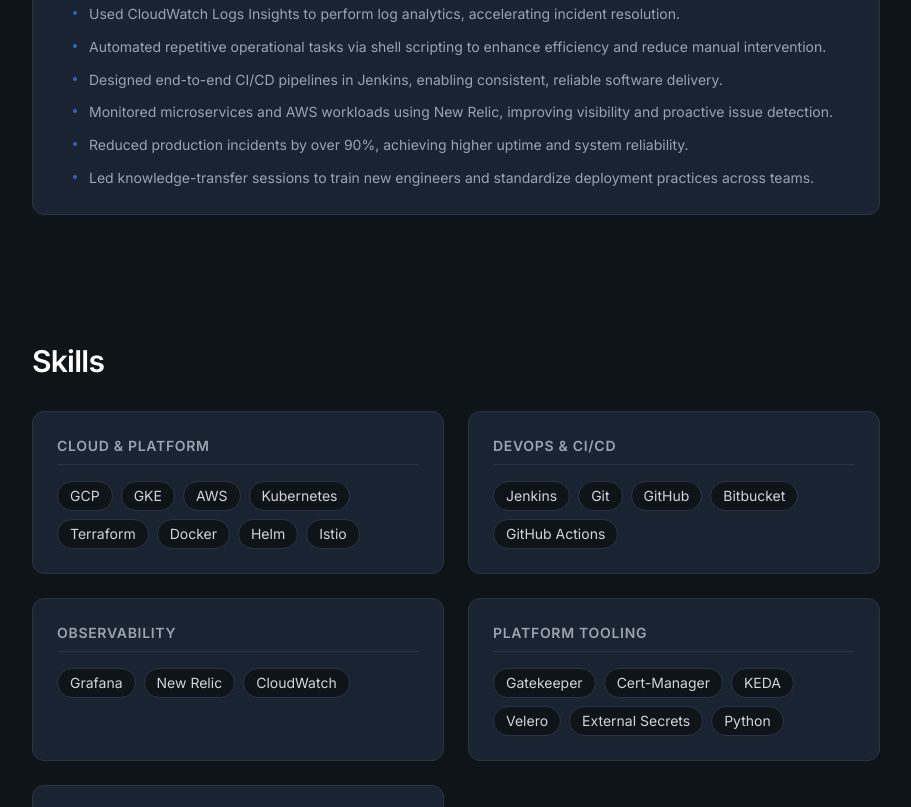
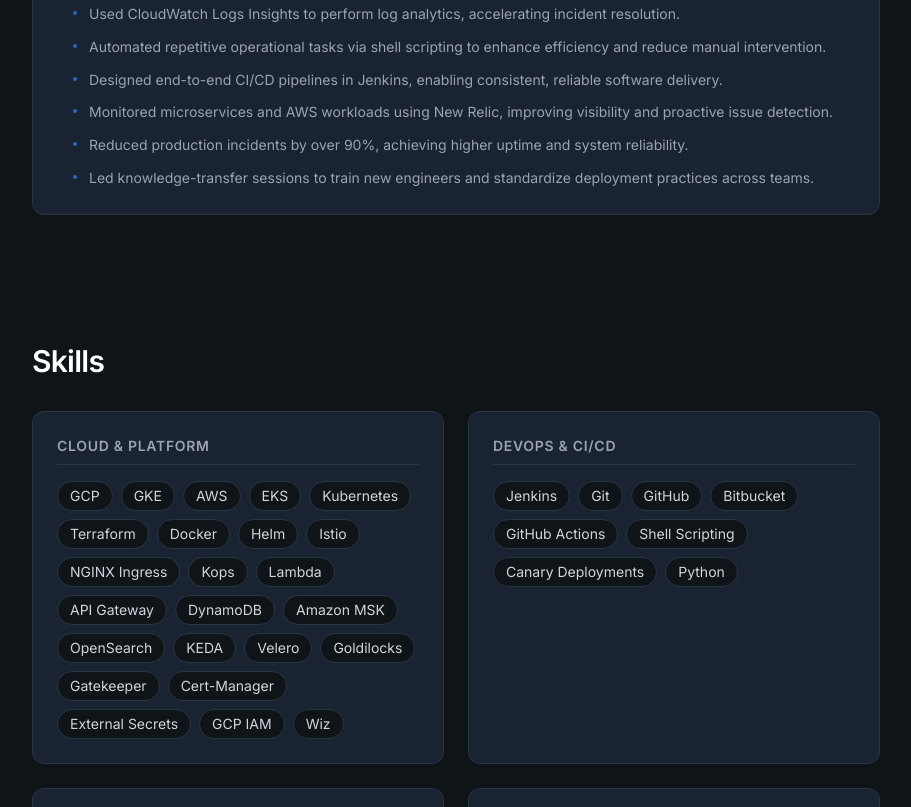
Before and after one commit to rahilnawab/profile, an Astro site: page / in a window 1280 px wide. Shown: the part 1993-2800 px from the top of the page, without its empty margins (184-1095 px from the left). Built offline with nearby package versions, Linux system fonts and the light colour scheme; Astro itself is replaced by a stand-in of ours.

Commit message:
Update profile and add package-lock.json for reproducible CI builds

```diff
--- /dev/null
+++ b/public/robots.txt
@@ -0,0 +1,2 @@
+User-agent: *
+Allow: /
--- a/src/components/Experience.astro
+++ b/src/components/Experience.astro
@@ -18,7 +18,7 @@
               </p>
             </div>
             <time class="shrink-0 text-sm text-gray-500">
-              {job.startDate} &ndash; {job.endDate}
+              {job.startDate} - {job.endDate}
             </time>
           </div>
           <ul class="space-y-2.5">
--- a/src/components/Hero.astro
+++ b/src/components/Hero.astro
@@ -12,7 +12,7 @@
       {profile.name}
     </h1>
     <p class="mx-auto mb-8 max-w-xl text-lg text-gray-400 md:text-xl">
-      {profile.title} &mdash; building reliable cloud-native platforms at scale
+      {profile.title} - building reliable cloud-native platforms at scale
     </p>
     <div class="flex flex-wrap items-center justify-center gap-3">
       <a href={`mailto:${profile.email}`} class="btn-primary">
--- a/src/data/certifications.ts
+++ b/src/data/certifications.ts
@@ -9,7 +9,7 @@
 
 export const certifications: Certification[] = [
   {
-    name: 'Google Cloud Certified \u2013 Associate Cloud Engineer',
+    name: 'Google Cloud Certified - Associate Cloud Engineer',
     issuer: 'Google Cloud',
     issued: 'Jun 2025',
     expires: 'Jun 2027',
@@ -33,7 +33,7 @@
     badge: 'cncf',
   },
   {
-    name: 'AWS Certified Solutions Architect \u2013 Associate',
+    name: 'AWS Certified Solutions Architect - Associate',
     issuer: 'AWS',
     issued: 'Dec 2023',
     expires: 'Dec 2026',
--- a/src/data/profile.ts
+++ b/src/data/profile.ts
@@ -10,30 +10,49 @@
       'GCP',
       'GKE',
       'AWS',
+      'EKS',
       'Kubernetes',
       'Terraform',
       'Docker',
       'Helm',
       'Istio',
+      'NGINX Ingress',
+      'Kops',
+      'Lambda',
+      'API Gateway',
+      'DynamoDB',
+      'Amazon MSK',
+      'OpenSearch',
+      'KEDA',
+      'Velero',
+      'Goldilocks',
+      'Gatekeeper',
+      'Cert-Manager',
+      'External Secrets',
+      'GCP IAM',
+      'Wiz',
     ],
   },
   {
     name: 'DevOps & CI/CD',
-    skills: ['Jenkins', 'Git', 'GitHub', 'Bitbucket', 'GitHub Actions'],
+    skills: [
+      'Jenkins',
+      'Git',
+      'GitHub',
+      'Bitbucket',
+      'GitHub Actions',
+      'Shell Scripting',
+      'Canary Deployments',
+      'Python',
+    ],
   },
   {
     name: 'Observability',
-    skills: ['Grafana', 'New Relic', 'CloudWatch'],
-  },
-  {
-    name: 'Platform Tooling',
     skills: [
-      'Gatekeeper',
-      'Cert-Manager',
-      'KEDA',
-      'Velero',
-      'External Secrets',
-      'Python',
+      'Grafana',
+      'New Relic',
+      'CloudWatch',
+      'CloudWatch Logs Insights',
     ],
   },
   {
@@ -43,12 +62,21 @@
 ];
 
 export const aboutText =
-  'Software Engineer with 4+ years in platform engineering and DevOps, currently building enterprise-scale GKE platforms at Lowe\u2019s. Experienced across AWS and GCP, Kubernetes at scale, CI/CD, and SRE practices \u2014 from canary deployments and service mesh to multi-region HA, cost optimization, and observability. Recognized for driving reliability initiatives and reducing production incidents. Certified across Google Cloud, AWS, Kubernetes, and Terraform.';
+  'Platform Engineer with 5+ years in platform engineering and DevOps, currently building enterprise-scale GKE platforms at Lowe\u2019s. Experienced across AWS and GCP, Kubernetes at scale, CI/CD, and SRE practices - from canary deployments and service mesh to multi-region HA, cost optimization, and observability. Recognized for driving reliability initiatives and reducing production incidents. Certified across Google Cloud, AWS, Kubernetes, and Terraform.';
 
 export const profile = {
   name: 'Rahil Nawab',
-  title: 'Software Engineer',
+  title: 'Platform Engineer',
   email: 'nawabrahil@gmail.com',
   linkedin: 'https://www.linkedin.com/in/rahil-nawab/',
   resume: 'Rahil_Nawab.pdf',
+  siteUrl: 'https://rahilnawab.github.io/profile/',
 };
+
+export const seo = {
+  title: 'Rahil Nawab - Platform Engineer | GKE, Kubernetes, AWS, GCP',
+  description:
+    'Platform Engineer with 5+ years building enterprise GKE platforms at Lowe\u2019s. Expert in Kubernetes, GCP, AWS, Terraform, Istio, and CI/CD. CKA, GCP ACE, AWS SAA, and Terraform certified.',
+  keywords:
+    'Platform Engineer, DevOps, GKE, Kubernetes, GCP, AWS, Terraform, Istio, SRE, Cloud Native, Rahil Nawab',
+};
--- a/src/layouts/BaseLayout.astro
+++ b/src/layouts/BaseLayout.astro
@@ -1,5 +1,6 @@
 ---
 import '../styles/global.css';
+import { profile, seo } from '../data/profile';
 
 interface Props {
   title?: string;
@@ -7,9 +8,29 @@
 }
 
 const {
-  title = 'Rahil Nawab — Software Engineer',
-  description = 'Platform engineer specializing in GKE, Kubernetes, AWS, GCP, and DevOps at scale.',
+  title = seo.title,
+  description = seo.description,
 } = Astro.props;
+
+const canonicalUrl = profile.siteUrl;
+const jsonLd = {
+  '@context': 'https://schema.org',
+  '@type': 'Person',
+  name: profile.name,
+  jobTitle: profile.title,
+  email: profile.email,
+  url: canonicalUrl,
+  sameAs: [profile.linkedin],
+  knowsAbout: [
+    'Kubernetes',
+    'Google Kubernetes Engine',
+    'Google Cloud Platform',
+    'Amazon Web Services',
+    'Terraform',
+    'DevOps',
+    'Platform Engineering',
+  ],
+};
 ---
 
 <!doctype html>
@@ -18,16 +39,25 @@
     <meta charset="UTF-8" />
     <meta name="viewport" content="width=device-width, initial-scale=1.0" />
     <meta name="description" content={description} />
+    <meta name="keywords" content={seo.keywords} />
+    <meta name="author" content={profile.name} />
+    <meta name="robots" content="index, follow" />
+    <link rel="canonical" href={canonicalUrl} />
     <meta property="og:title" content={title} />
     <meta property="og:description" content={description} />
-    <meta property="og:type" content="website" />
+    <meta property="og:type" content="profile" />
+    <meta property="og:url" content={canonicalUrl} />
+    <meta name="twitter:card" content="summary" />
+    <meta name="twitter:title" content={title} />
+    <meta name="twitter:description" content={description} />
     <link rel="icon" type="image/svg+xml" href={`${import.meta.env.BASE_URL}favicon.svg`} />
+    <script type="application/ld+json" set:html={JSON.stringify(jsonLd)} />
     <title>{title}</title>
   </head>
   <body>
     <slot />
     <footer class="border-t border-surface-border py-8 text-center text-sm text-gray-500">
-      &copy; {new Date().getFullYear()} Rahil Nawab
+      &copy; {new Date().getFullYear()} {profile.name}
     </footer>
   </body>
 </html>
--- a/src/styles/global.css
+++ b/src/styles/global.css
@@ -7,6 +7,11 @@
 @layer base {
   html {
     scroll-behavior: smooth;
+    scroll-padding-top: 5.5rem;
+  }
+
+  section[id] {
+    scroll-margin-top: 5.5rem;
   }
 
   body {
```
Also changed, not shown: .github/workflows/deploy.yml, 1 other file.
